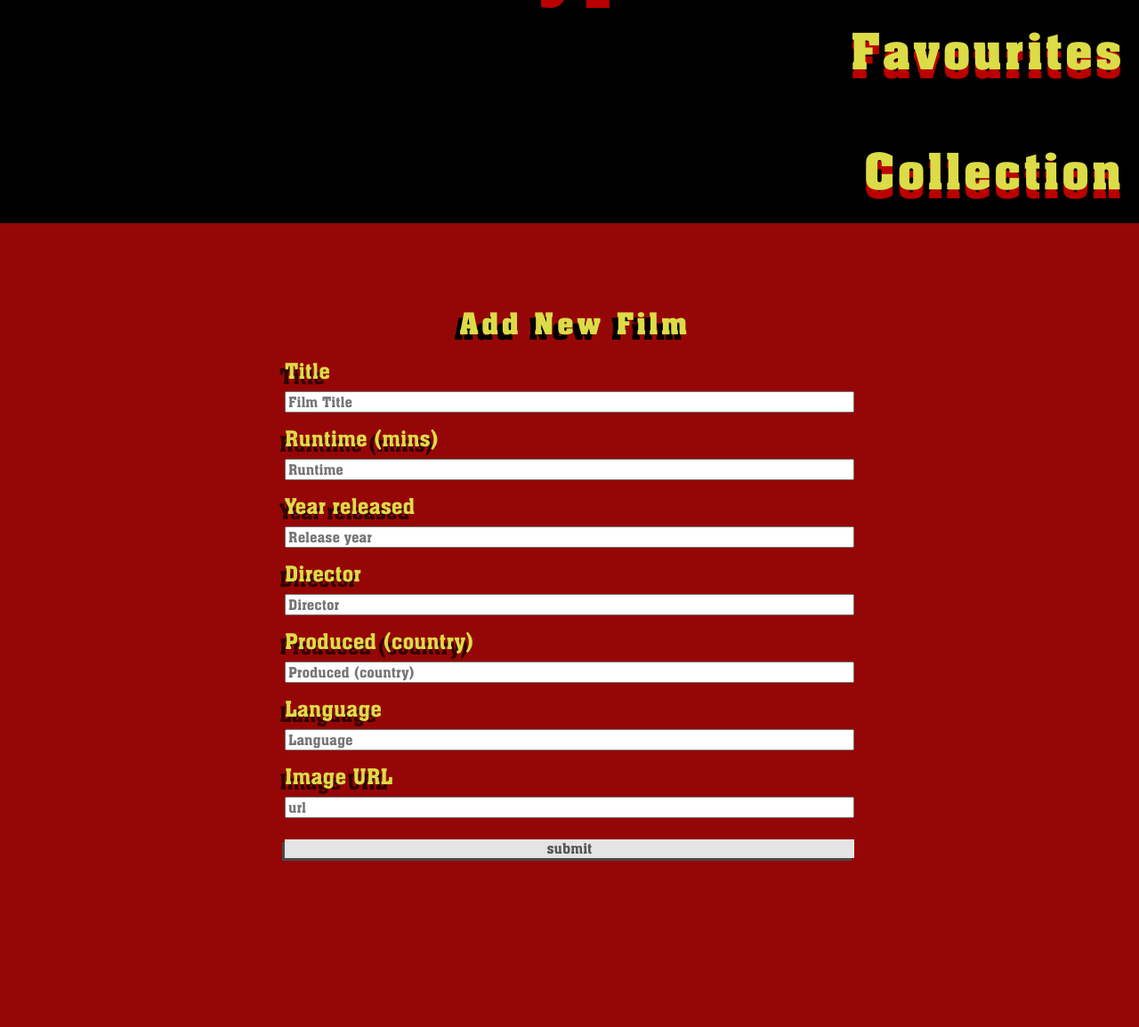
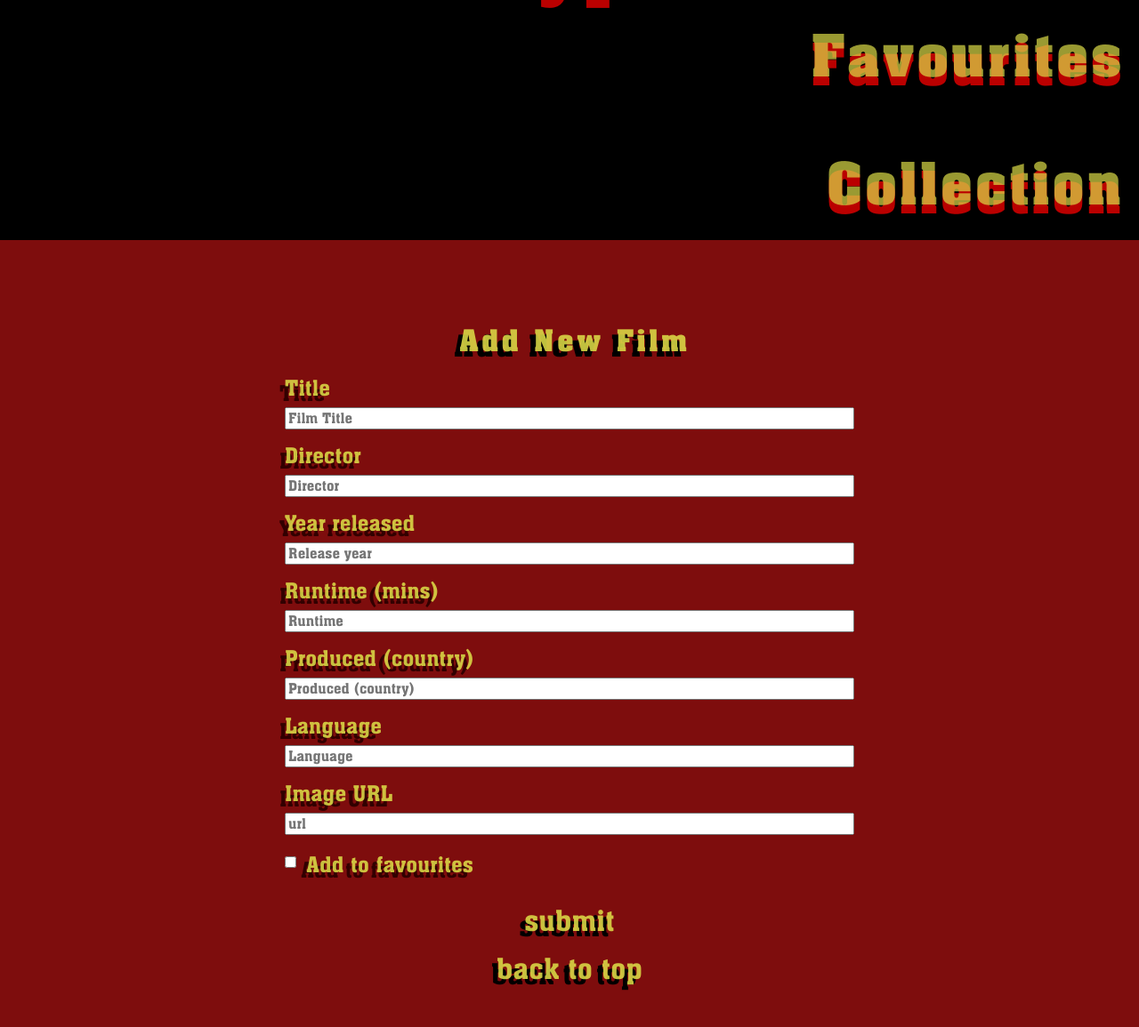
Before and after one commit to joseph-padfield/collection-app-project, a PHP site: page / in a window 1280 px wide. Shown: the part 259-1414 px from the top of the page at 89% size. Before the commit the page ends 1227 px from the top, so only its background shows below. Run offline with PHP 8.4, Linux system fonts and the light colour scheme; data that the repository does not hold is empty.

Commit message:
styling done, fixes to form and sorting. new button at bottom to return to top, handily clears url. ready for presentation.

```diff
--- a/index.php
+++ b/index.php
@@ -66,6 +66,7 @@
                 echo '<p>' . $film['Year'] . '</p>';
                 echo '<p>' . $film['Produced'] . '</p>';
                 echo '<p>' . $film['Language'] . '</p>';
+                echo '<p>' . $film['Running time'] . ' mins' . '</p>';
                 echo '</div>';
                 echo '</div>';
             }
@@ -85,7 +86,7 @@
         else {
             $sort_direction = 'ASC';
         }
-        $query = $db->prepare("SELECT `Title`, `Director`, `Year`,`Produced`,`Language`, `image_url` FROM `films` WHERE `favourite`='y' ORDER BY `" . "$sort" . "` " . "$sort_direction");
+        $query = $db->prepare("SELECT `Title`, `Director`, `Year`,`Produced`,`Language`, `image_url`, `Running time` FROM `films` WHERE `favourite`='y' ORDER BY `" . "$sort" . "` " . "$sort_direction");
         $query->execute();
         $results = $query->fetchAll();
         print_results($results);
@@ -99,7 +100,7 @@
 
         <?php
 
-        $query = $db->prepare("SELECT `Title`, `Director`, `Year`, `Produced`,`Language`, `image_url` FROM `films` ORDER BY `" . "$sort" . "` " . "$sort_direction");
+        $query = $db->prepare("SELECT `Title`, `Director`, `Year`, `Produced`,`Language`, `image_url`, `Running time` FROM `films` ORDER BY `" . "$sort" . "` " . "$sort_direction");
 
         $query->execute();
         $results = $query->fetchAll();
@@ -117,14 +118,14 @@
         <label for='title'>Title</label>
         <input required id='title' name='title' type='text' placeholder='Film Title'>
 
-        <label for='runtime'>Runtime (mins)</label>
-        <input id='runtime' name='runtime' type='number' placeholder='Runtime'>
+        <label for='director'>Director</label>
+        <input id='director' name='director' type='text' placeholder='Director'>
 
         <label for='year'>Year released</label>
         <input required id='year' name='year' type='number' placeholder='Release year' maxlength='4'>
 
-        <label for='director'>Director</label>
-        <input id='director' name='director' type='text' placeholder='Director'>
+        <label for='runtime'>Runtime (mins)</label>
+        <input id='runtime' name='runtime' type='number' placeholder='Runtime'>
 
         <label for='country'>Produced (country)</label>
         <input id='country' name='country' type='text' placeholder='Produced (country)'>
@@ -135,16 +136,16 @@
         <label for='image_url'>Image URL</label>
         <input id='image_url' name='image_url' type='text' placeholder='url'>
 
+        <label class="add_to_favourites" for="favourite"><input id="sort_direction" name="favourite" type="checkbox"><span>Add to favourites</span></label>
+
         <input id='submit' name='submit' type='submit' value="submit">
 
         </form>
 
+        <a class="back_to_top" href="#">back to top</a>
     </div>
 
 </main>
 
-<footer>
-</footer>
-
 </body>
 </html>
--- a/style.css
+++ b/style.css
@@ -11,8 +11,10 @@
 header {
     display: flex;
     flex-direction: column;
-    background-color: #950707;
+    background-color: #7e0d0d;
     height: fit-content;
+    background-image: url("https://www.shutterstock.com/image-photo/bloody-sunset-forest-silhouettes-trees-260nw-1935958063.jpg");
+    background-size: cover;
 }
 
 body {
@@ -21,7 +23,7 @@ body {
 .drop_button {
     background-color: rgba(108, 100, 100, 0);
     text-shadow: -1px 3px #000000;
-    color: #dcdc47;
+    color: rgba(220, 220, 71, 0.91);
     font-family: 'Aachen BT 400', sans-serif;
     font-size: 1rem;
     margin-right: 1rem;
@@ -39,16 +41,16 @@ body {
     font-family: 'Aachen BT 400', sans-serif;
     display: none;
     position: absolute;
-    background-color: #ba0000;
+    background-color: rgba(186, 0, 0, 0.66);
     box-shadow: 0.5rem 0.5rem 0.5rem 0.5rem rgba(0,0,0,0.2);
     z-index: 1;
-    color: #dcdc47;
+    color: rgba(220, 220, 71, 0.91);
     text-shadow: -1px 3px #000000;
     padding: 1rem;
 }
 
 .dropdown_content input {
-    color: #dcdc47;
+    color: rgba(220, 220, 71, 0.91);
     display: block;
     margin: 0.5rem 0;
 }
@@ -115,7 +117,7 @@ main {
 h1 {
     padding: 0 1%;
     text-shadow: -4px 10px #ba0000;
-    color: #dcdc47;
+    color: rgba(220, 220, 71, 0.70);
     font-family: 'Aachen Bold', sans-serif;
     font-size: 3rem;
     text-align: right;
@@ -138,8 +140,6 @@ p {
     flex-direction: row;
     width: 100%;
     height: 240px;
-    background-image: url("pngimg.com - bullet_hole_PNG6065.png");
-    background-size: unset;
 }
 
 .banner_left {
@@ -161,7 +161,7 @@ p {
 
 .banner_right a {
     text-shadow: -1px 3px #000000;
-    color: #dcdc47;
+    color: rgba(220, 220, 71, 0.91);
     font-family: 'Aachen BT 400', sans-serif;
     font-size: 1rem;
     margin-right: 1rem;
@@ -182,8 +182,8 @@ p {
     text-align: right;
     font-size: 1.8rem;
     margin: 3rem 0 0 1rem;
-    color: #dcdc47;
-    text-shadow: -4px 2px #ba0000;
+    color: rgba(220, 220, 71, 0.70);
+    text-shadow: -4px 10px #ba0000;
     padding-right: 1rem;
 }
 
@@ -210,18 +210,16 @@ p {
     display: flex;
     padding: 3rem 0;
     flex-direction: column;
-    background-color: #950707;
+    background-color: #7e0d0d;
     font-family: 'Aachen BT 400', sans-serif;
     align-items: center;
-
-    background-size: cover;
 }
 
 .add_new_item_header {
     text-align: center;
     font-size: 1.8rem;
     margin: 3rem 0 0 1rem;
-    color: #dcdc47;
+    color: rgba(220, 220, 71, 0.87);
     text-shadow: -6px 6px #000000;
     padding-right: 1rem;
     margin-bottom: 1.5rem;
@@ -237,17 +235,40 @@ p {
     margin: 0.5rem 0 1rem 0;
 }
 
+.add_to_favourites {
+    display: flex;
+    flex-direction: row;
+    align-items: center;
+}
+
+.add_to_favourites span {
+    margin-left: 0.7rem;
+}
+
 .add_new_item form label {
     text-shadow: -6px 6px #320000;
-    color: #dcdc47;
+    color: rgba(220, 220, 71, 0.87);
     font-size: 1.5rem;
 }
 
 #submit {
-    background-color: #e4e4e4;
+    background-color: rgba(228, 228, 228, 0);
     color: #555555;
-    box-shadow: -3px 3px #494949;
     border: unset;
+    color: rgba(220, 220, 71, 0.87);
+    text-shadow: -6px 6px #000000;
+    font-size: 2rem;
+    margin-top: 1.5rem;
+}
+
+.back_to_top {
+    background-color: rgba(228, 228, 228, 0);
+    color: #555555;
+    color: rgba(220, 220, 71, 0.87);
+    text-shadow: -6px 6px #000000;
+    font-size: 2rem;
+    font-family: 'Aachen BT 400', sans-serif;
+    text-decoration: none;
 }
 
 @media (max-width: 444px) {
@@ -277,11 +298,18 @@ p {
 
     .collection_header {
         text-align: right;
-        font-size: 3rem;
+        font-size: 3.5rem;
         margin: 3rem 0 0 1rem;
-        color: #dcdc47;
+        color: rgba(220, 220, 71, 0.70);
         text-shadow: 0px 10px #ba0000;
         padding-right: 1rem;
+    }
+}
+
+@media (max-width: 1000px){
+    header {
+        background-size: unset;
+        background-position: center center;
     }
 }
 
```
Also changed, not shown: add_item.php (+6 -1 lines).
